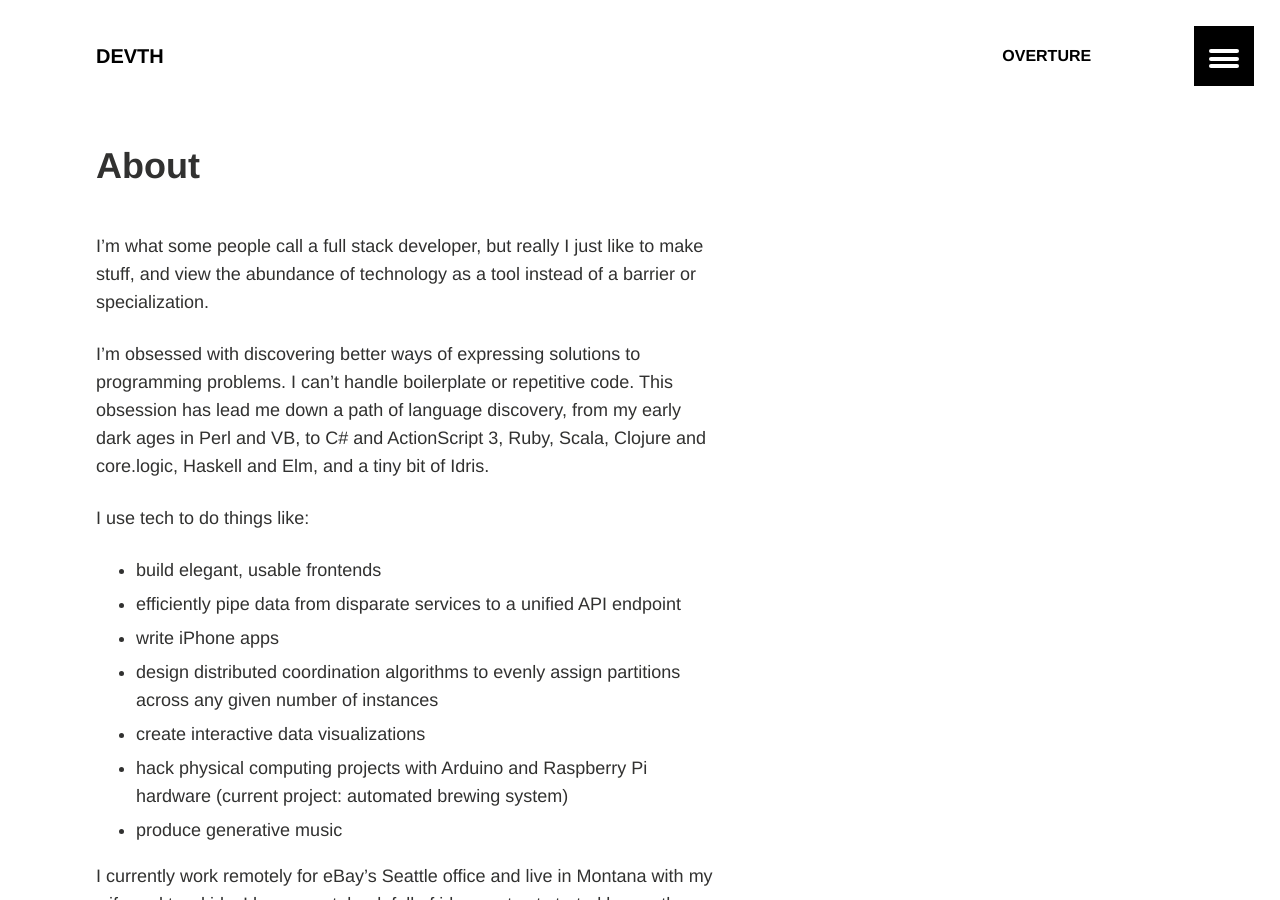
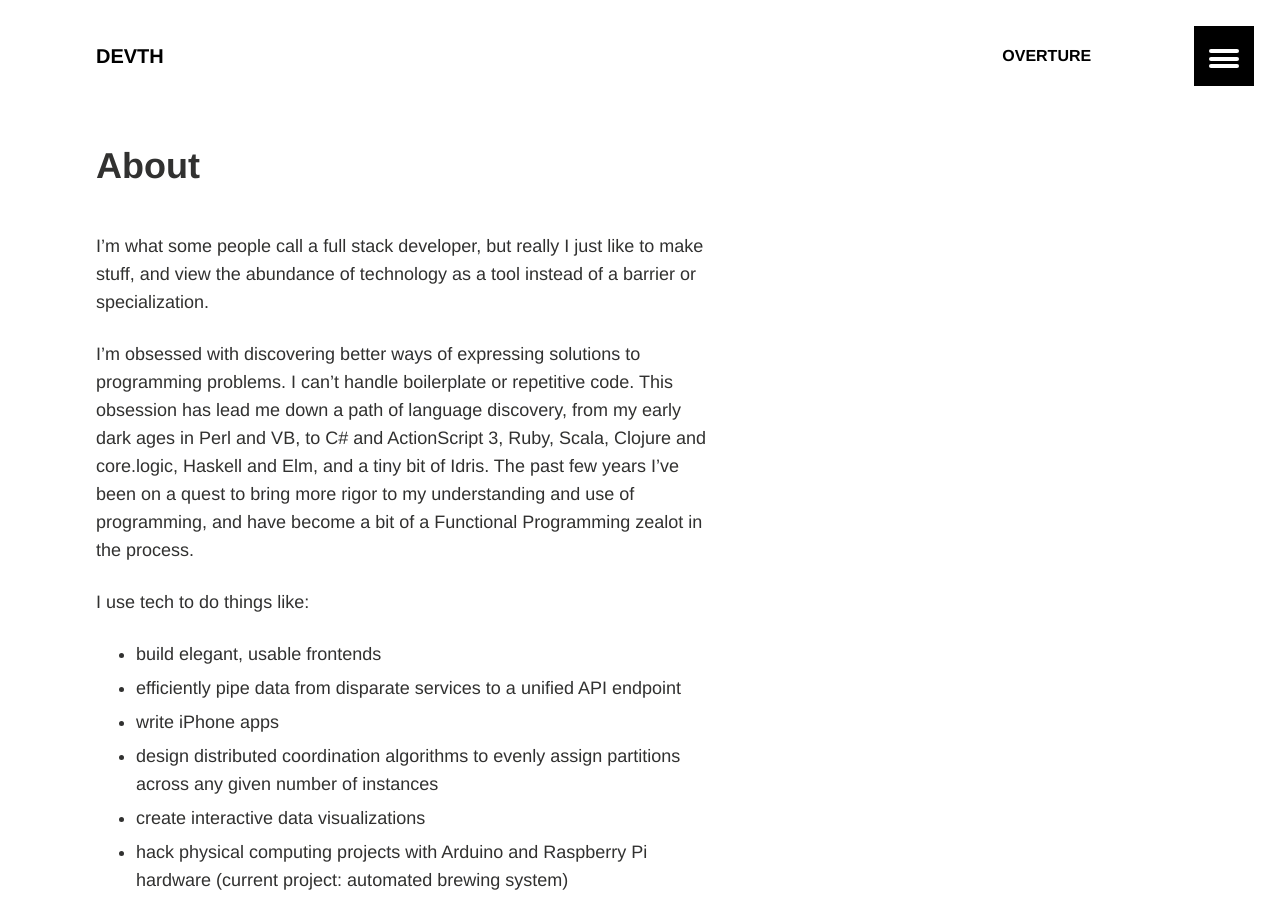
Before and after one commit to devth/devth.github.com, a Jekyll site: the page built from about.md, in a window 1280 px wide and 900 px high. Built offline with Jekyll 4.4.1, drawn with Linux system fonts in a browser that asks for light colours.

Commit message:
Add more FP

```diff
--- a/about.md
+++ b/about.md
@@ -11,7 +11,9 @@ I'm obsessed with discovering better ways of expressing solutions to programming
 problems. I can't handle boilerplate or repetitive code. This obsession has lead
 me down a path of language discovery, from my early dark ages in Perl and VB, to
 C# and ActionScript 3, Ruby, Scala, Clojure and core.logic, Haskell and Elm, and
-a tiny bit of Idris.
+a tiny bit of Idris. The past few years I've been on a quest to bring more rigor
+to my understanding and use of programming, and have become a bit of a
+Functional Programming zealot in the process.
 
 I use tech to do things like:
 
```
